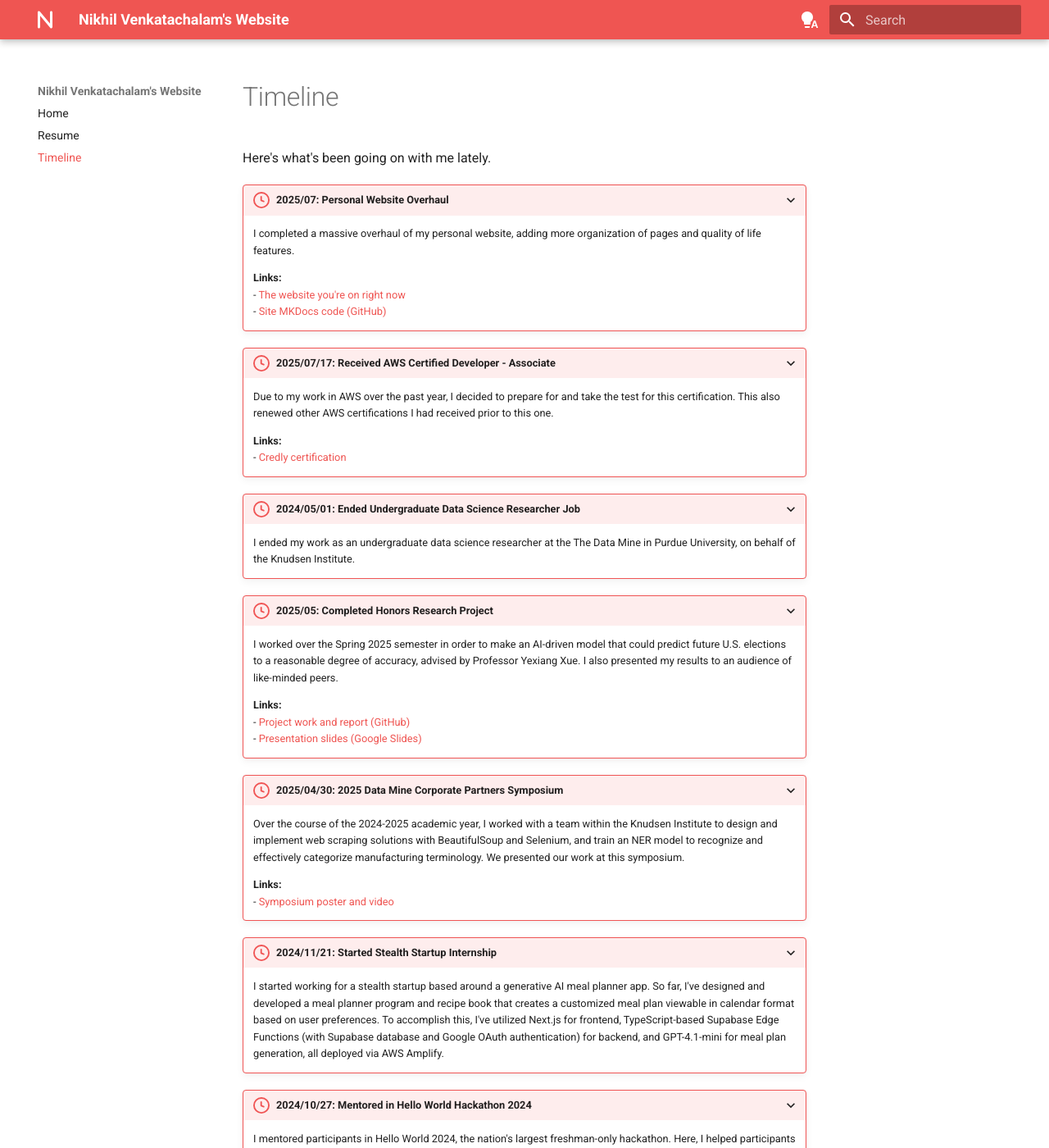
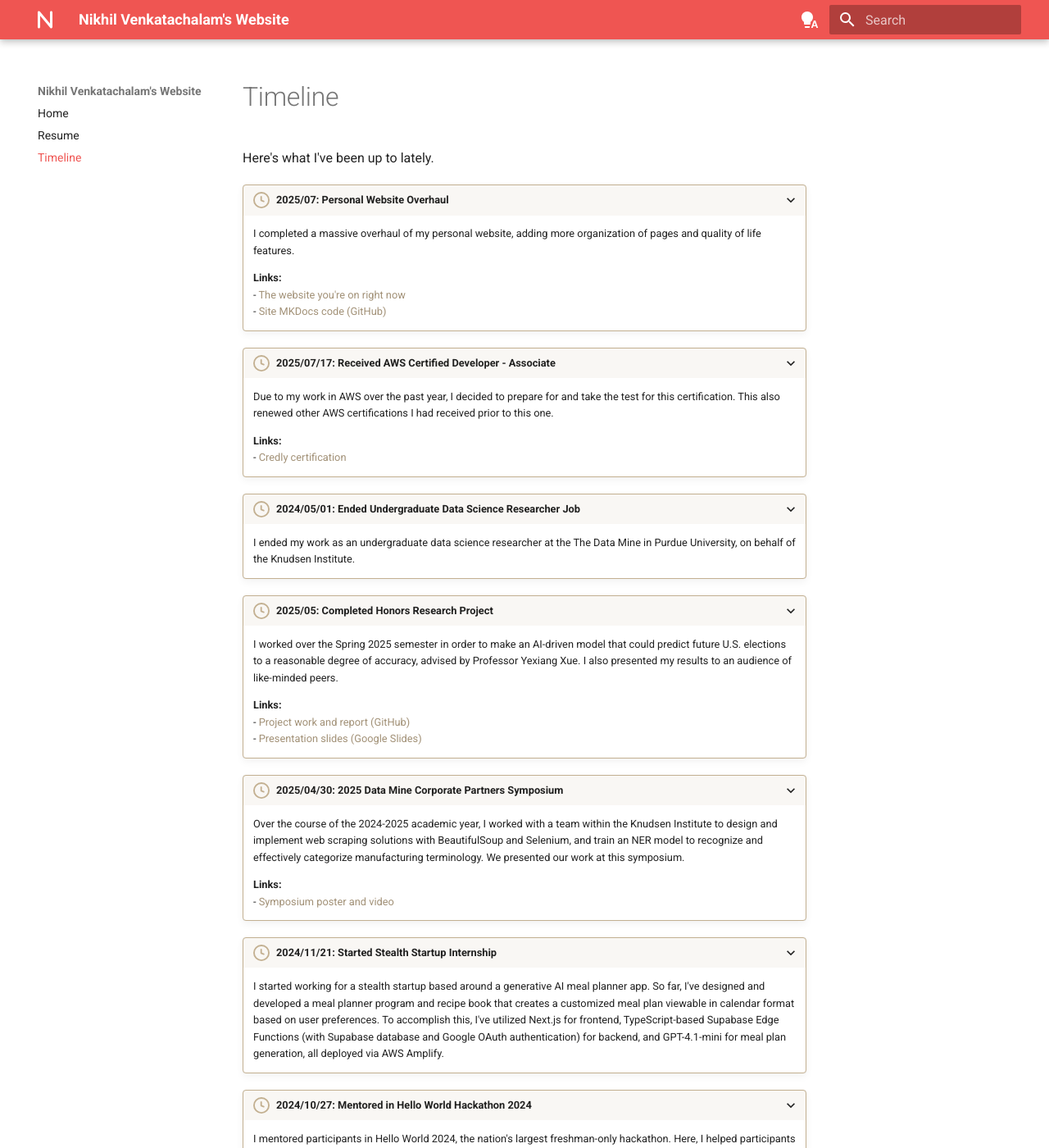
Before and after one commit to heatstroke1234/resume-static-site, an MkDocs documentation site: the page built from docs/timeline.md, in a window 1280 px wide and 1400 px high. Shown: the whole window at 82% size. Built offline with MkDocs 1.6.1 and Material for MkDocs 9.7.7, drawn with Linux system fonts in a browser that asks for light colours.

Commit message:
style changes, other minor tweaks

```diff
--- a/docs/stylesheets/extra.css
+++ b/docs/stylesheets/extra.css
@@ -3,15 +3,15 @@
 }
 .md-typeset .admonition.timeline,
 .md-typeset details.timeline {
-  border-color: rgb(240, 84, 84);
+  border-color: rgb(195, 176, 145);
 }
 .md-typeset .timeline > .admonition-title,
 .md-typeset .timeline > summary {
-  background-color: rgba(240, 84, 84, 0.1);
+  background-color: rgba(195, 176, 145, 0.1);
 }
 .md-typeset .timeline > .admonition-title::before,
 .md-typeset .timeline > summary::before {
-  background-color: rgb(240, 84, 84);
+  background-color: rgb(195, 176, 145);
   -webkit-mask-image: var(--md-admonition-icon--timeline);
           mask-image: var(--md-admonition-icon--timeline);
 }
--- a/docs/timeline.md
+++ b/docs/timeline.md
@@ -1,5 +1,5 @@
 # Timeline
-Here's what's been going on with me lately.
+Here's what I've been up to lately.
 
 ???+ timeline "2025/07: Personal Website Overhaul"
 
@@ -7,8 +7,8 @@ Here's what's been going on with me lately.
 
 
     **Links:**
-    - [The website you're on right now](https://nikhilv.net)
-    - [Site MKDocs code (GitHub)](https://github.com/heatstroke1234/resume-static-site.git)
+    - <a href="https://nikhilv.net" style="color: #a29177ff;">The website you're on right now</a>
+    - <a href="https://github.com/heatstroke1234/resume-static-site.git" style="color: #a29177ff;">Site MKDocs code (GitHub)</a>
 
 
 ???+ timeline "2025/07/17: Received AWS Certified Developer - Associate"
@@ -16,7 +16,7 @@ Here's what's been going on with me lately.
     Due to my work in AWS over the past year, I decided to prepare for and take the test for this certification. This also renewed other AWS certifications I had received prior to this one.
 
     **Links:**
-    - [Credly certification](https://www.credly.com/badges/ff58be62-902d-430b-80f3-d23ec3c6acba/public_url)
+    - <a href="https://www.credly.com/badges/ff58be62-902d-430b-80f3-d23ec3c6acba/public_url" style="color: #a29177ff;">Credly certification</a><br>
 
 
 ???+ timeline "2024/05/01: Ended Undergraduate Data Science Researcher Job"
@@ -29,8 +29,8 @@ Here's what's been going on with me lately.
     I worked over the Spring 2025 semester in order to make an AI-driven model that could predict future U.S. elections to a reasonable degree of accuracy, advised by Professor Yexiang Xue. I also presented my results to an audience of like-minded peers.
 
     **Links:**
-    - [Project work and report (GitHub)](https://github.com/heatstroke1234/honors-project.git)
-    - [Presentation slides (Google Slides)](https://docs.google.com/presentation/d/13WuKCTk42AL51lRlL9aP5STmM95zVfpL86f3YDGBVwg/edit?usp=sharing)
+    - <a href="https://github.com/heatstroke1234/honors-project.git" style="color: #a29177ff;">Project work and report (GitHub)</a>
+    - <a href="https://docs.google.com/presentation/d/13WuKCTk42AL51lRlL9aP5STmM95zVfpL86f3YDGBVwg/edit?usp=sharing" style="color: #a29177ff;">Presentation slides (Google Slides)</a>
 
 
 ???+ timeline "2025/04/30: 2025 Data Mine Corporate Partners Symposium"
@@ -38,7 +38,7 @@ Here's what's been going on with me lately.
     Over the course of the 2024-2025 academic year, I worked with a team within the Knudsen Institute to design and implement web scraping solutions with BeautifulSoup and Selenium, and train an NER model to recognize and effectively categorize manufacturing terminology. We presented our work at this symposium.
 
     **Links:**
-    - [Symposium poster and video](https://datamine.purdue.edu/knudsen-institute/)
+    - <a href="https://datamine.purdue.edu/knudsen-institute/" style="color: #a29177ff;">Symposium poster and video</a>
 
 
 ???+ timeline "2024/11/21: Started Stealth Startup Internship"
@@ -51,7 +51,7 @@ Here's what's been going on with me lately.
     I mentored participants in Hello World 2024, the nation's largest freshman-only hackathon. Here, I helped participants troubleshoot their submissions, using my skills in various programming languages to help solve various coding problems and fix bugs.
 
     **Links:**
-    - [Hello World 2024 Devpost](https://hello-world-2024.devpost.com)
+    - <a href="https://hello-world-2024.devpost.com" style="color: #a29177ff;">Hello World 2024 Devpost</a>
 
 
 ???+ timeline "2024/08/19: Started Undergraduate Data Science Researcher Job"
@@ -65,8 +65,8 @@ Here's what's been going on with me lately.
 
 
     **Links:**
-    - [The website you're on right now](https://nikhilv.net)
-    - [Site MKDocs code (GitHub)](https://github.com/heatstroke1234/resume-static-site.git)
+    - <a href="https://nikhilv.net" style="color: #a29177ff;">The website you're on right now</a>
+    - <a href="https://github.com/heatstroke1234/resume-static-site.git" style="color: #a29177ff;">Site MKDocs code (GitHub)</a>
 
 
 ???+ timeline "2024/07/01: Ended Tutoring Jobs"
@@ -79,7 +79,7 @@ Here's what's been going on with me lately.
     I decided to prepare for and take the test for this certification in order to enhance my capabilities in AWS.
 
     **Links:**
-    - [Credly certification](https://www.credly.com/badges/f5538a98-14b1-4300-a031-fee89a11b78b/public_url)
+    - <a href="https://www.credly.com/badges/f5538a98-14b1-4300-a031-fee89a11b78b/public_url" style="color: #a29177ff;">Credly certification</a>
 
 
 ???+ timeline "2024/05/09: Started Tutoring Jobs"
@@ -97,7 +97,7 @@ Here's what's been going on with me lately.
     Over the course of the 2024 Spring semester, I worked with a team within CAS (Pistoia Alliance) to produce detailed data visualizations, including directed graphs, bar charts, and pie charts. We utilized Agile development as well as Python and R programming as part of a team to conduct complex data analysis for CAS Chemicals, and presented our work at this symposium.
 
     **Links:**
-    - [Symposium poster and video](https://datamine.purdue.edu/cas/)
+    - <a href="https://datamine.purdue.edu/cas/" style="color: #a29177ff;">Symposium poster and video</a>
 
 
 ???+ timeline "2024/01/08: Started Undergraduate Data Science Researcher Job"
@@ -110,9 +110,9 @@ Here's what's been going on with me lately.
     I completed coursework taught by a Harvard professor and completed two data science projects in order to receive this certificate.
 
     **Links:**
-    - [Certification](https://credentials.edx.org/credentials/e258ae885e3142f3b80f5c18720e22d5/)
-    - [CYO Project (GitHub)](https://github.com/heatstroke1234/cyo_2023.git)
-    - [MovieLens Project (GitHub)](https://github.com/heatstroke1234/movielens_2023.git)
+    - <a href="https://credentials.edx.org/credentials/e258ae885e3142f3b80f5c18720e22d5/" style="color: #a29177ff;">Certification</a>
+    - <a href="https://github.com/heatstroke1234/cyo_2023.git" style="color: #a29177ff;">CYO Project (GitHub)</a>
+    - <a href="https://github.com/heatstroke1234/movielens_2023.git" style="color: #a29177ff;">MovieLens Project (GitHub)</a>
 
 
 ???+ timeline "2023/08/10: Ended Tutoring Jobs"
@@ -135,7 +135,7 @@ Here's what's been going on with me lately.
     I participated in SIGGD Game Jam 2022, a game jam for members of the SIGGD club at Purdue. Here, I worked in a small team to produce our submission for this game jam: a game where you shovel snow to make the biggest snowball you can while avoiding enemies.
 
     **Links:**
-    - [Submission code (GitHub)](https://github.com/williamhCode/Game-Jam-2022)
+    - <a href="https://github.com/williamhCode/Game-Jam-2022" style="color: #a29177ff;">Submission code (GitHub)</a>
 
 
 ???+ timeline "2022/09/18: Participated in Hello World Hackathon 2022"
@@ -143,8 +143,8 @@ Here's what's been going on with me lately.
     I participated in Hello World 2022, the nation's largest freshman-only hackathon. Here, I worked with a partner to produce our submission for this hackathon: a calculator with more enhanced features and quality of life improvements compared to calculator apps found on phones.
 
     **Links:**
-    - [Hello World 2022 Devpost](https://devpost.com/software/smart-calculator-purel0?_gl=1*14wbrt6*_gcl_au*MjA1MTgzNjg4NC4xNzUzNDcyODAy*_ga*Njc2NDc1MTg3LjE3NTM0NzI4MDI.*_ga_0YHJK3Y10M*czE3NTM0NzI4MDIkbzEkZzEkdDE3NTM0NzM4MTIkajUzJGwwJGgw)
-    - [Submission code (GitHub)](https://github.com/heatstroke1234/smart-calculator)
+    - <a href="https://devpost.com/software/smart-calculator-purel0?_gl=1*14wbrt6*_gcl_au*MjA1MTgzNjg4NC4xNzUzNDcyODAy*_ga*Njc2NDc1MTg3LjE3NTM0NzI4MDI.*_ga_0YHJK3Y10M*czE3NTM0NzI4MDIkbzEkZzEkdDE3NTM0NzM4MTIkajUzJGwwJGgw" style="color: #a29177ff;">Hello World 2022 Devpost</a>
+    - <a href="https://github.com/heatstroke1234/smart-calculator" style="color: #a29177ff;">Submission code (GitHub)</a>
 
 
 ???+ timeline "2022/09: Became Treasurer for the Honors College Residential Society"
@@ -177,8 +177,8 @@ Here's what's been going on with me lately.
     During this summer, I founded and led NightCode and The Future of Code, non-profit computer science organizations dedicated to the management of hackathons and the teaching of kids.
 
     **Links:**
-    - [NightCode website](https://nightcode.vercel.app)
-    - [NightCode Summer Hackathon Devpost](https://nightcode-2021.devpost.com)
+    - <a href="https://nightcode.vercel.app" style="color: #a29177ff;">NightCode website</a>
+    - <a href="https://nightcode-2021.devpost.com" style="color: #a29177ff;">NightCode Summer Hackathon Devpost</a>
 
 
 ???+ timeline "2021/01/11: Achieved Eagle Rank in Troop 747"
```
Also changed, not shown: docs/index.md (+1 -1 lines), docs/resume.md (+4 -4 lines).
